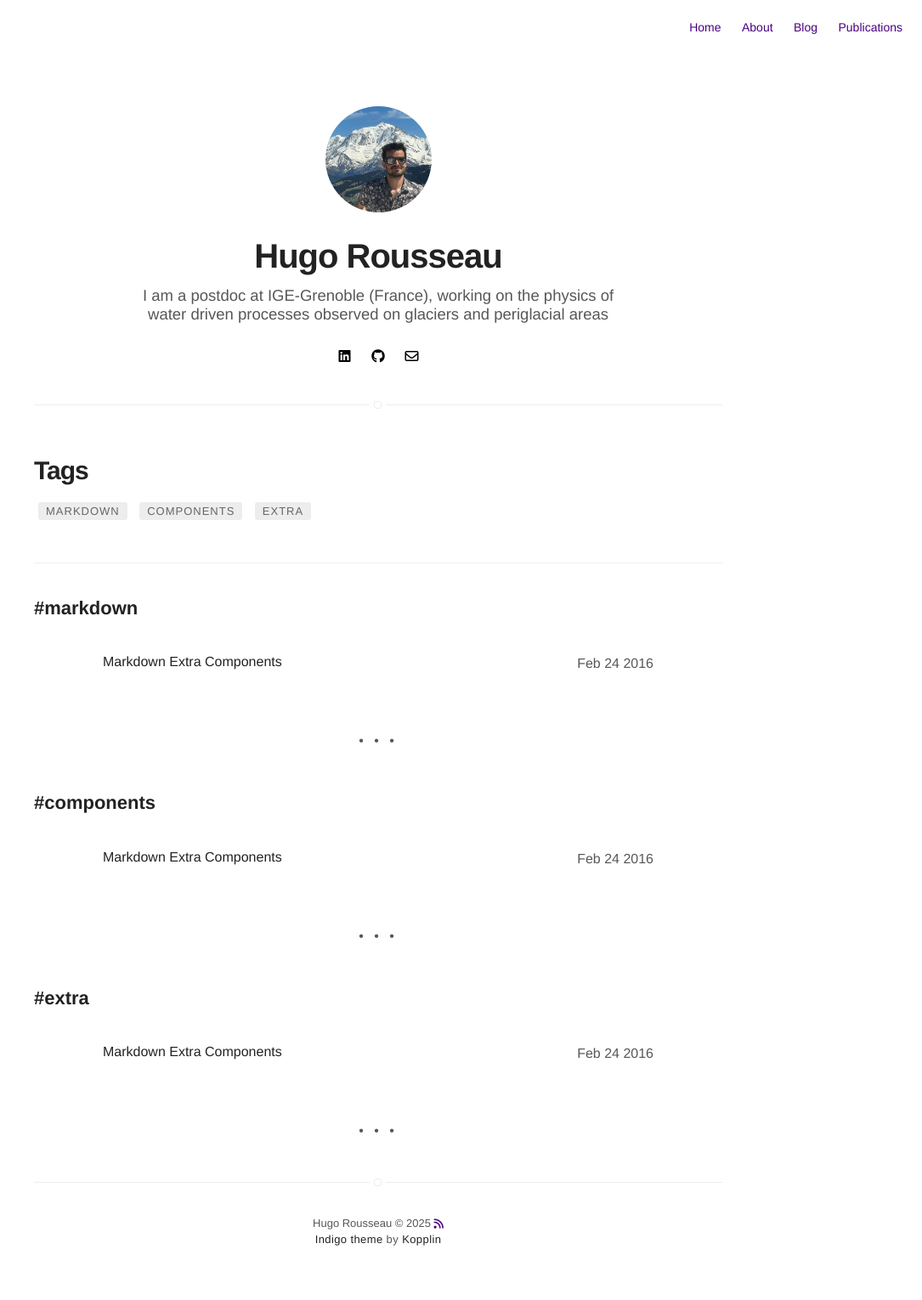
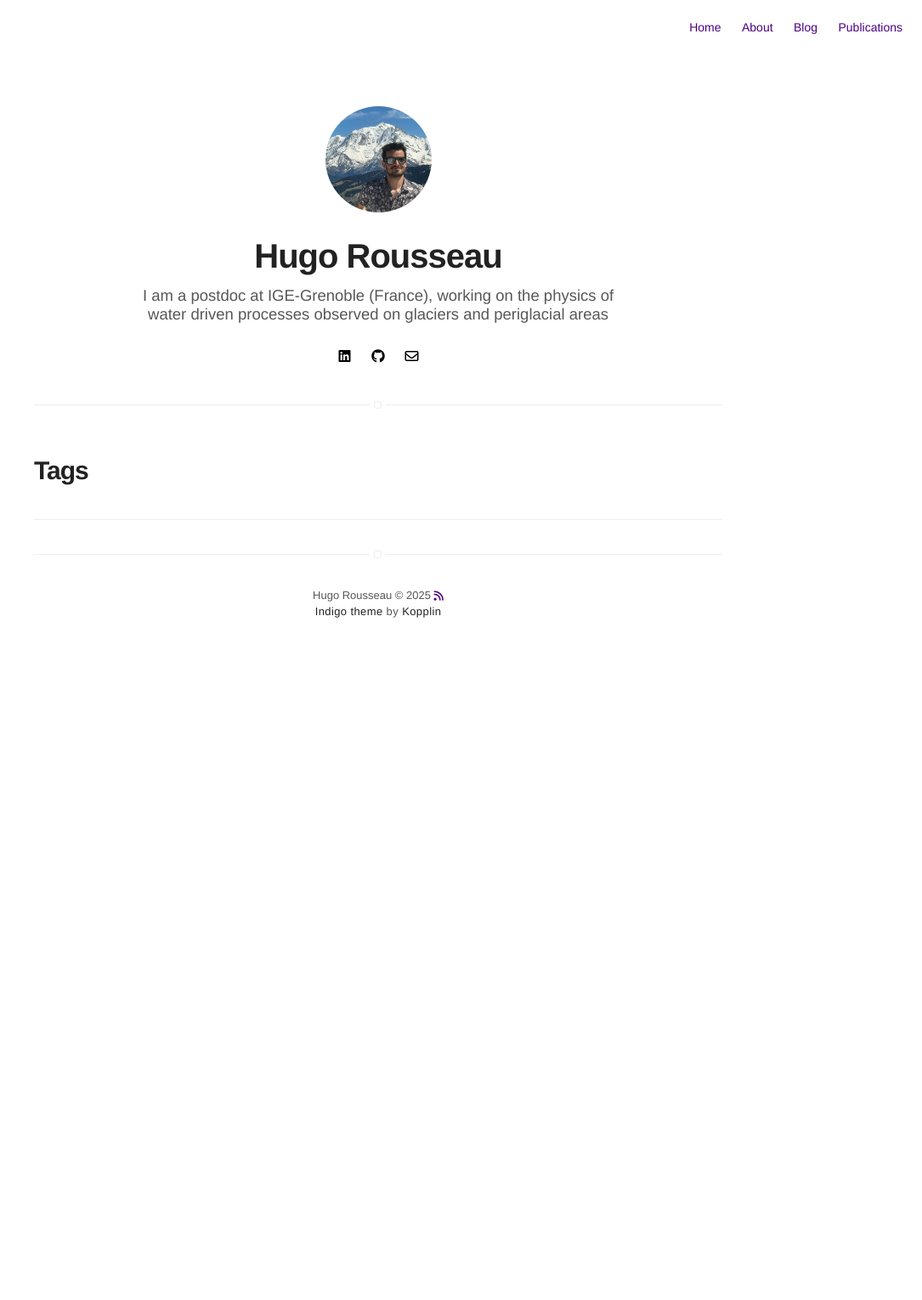
Before and after one commit to roussehu/roussehu.github.io, a Jekyll site: the page built from tags.html, in a window 1280 px wide. Shown: the whole page at 85% size, without its empty margins (195-1280 px from the left). Built offline with Jekyll 4.4.1, drawn with Linux system fonts in a browser that asks for light colours; nearby versions of some CDN libraries; after the commit the page ends 900 px from its top, so only the background shows below that.

Commit message:
corrections

```diff
--- a/_posts/2015-02-24-markdown-extra-components.markdown
+++ /dev/null
@@ -1,196 +0,0 @@
----
-title: "Markdown Extra Components"
-layout: post
-date: 2016-02-24 22:48
-image: /assets/images/markdown.jpg
-headerImage: false
-tag:
-- markdown
-- components
-- extra
-category: blog
-author: jamesfoster
-description: Markdown summary with different options
----
-
-## Summary:
-
-You can pick as item to see how to apply in markdown.
-
-#### Especial Elements
-- [Evidence](#evidence)
-- [Side-by-Side](#side-by-side)
-- [Star](#star)
-- [Especial Breaker](#especial-breaker)
-- [Spoiler](#spoiler)
-
-#### External Elements
-- [Gist](#gist)
-- [Codepen](#codepen)
-- [Slideshare](#slideshare)
-- [Videos](#videos)
-
----
-
-## Evidence
-
-You can try the evidence!
-
-<span class="evidence">Paragraphs can be written like so. A paragraph is the basic block of Markdown. A paragraph is what text will turn into when there is no reason it should become anything else.</span>
-
-{% highlight html %}
-<span class="evidence">Paragraphs can be written like so. A paragraph is the basic block of Markdown. A paragraph is what text will turn into when there is no reason it should become anything else.</span>
-{% endhighlight %}
-
----
-
-## Side-by-side
-
-Like the [Medium](https://medium.com/) component.
-
-**Image** on the left and **Text** on the right:
-
-{% highlight html %}
-<div class="side-by-side">
-    <div class="toleft">
-        <img class="image" src="{{ site.url }}/{{ site.picture }}" alt="Alt Text">
-        <figcaption class="caption">Photo by John Doe</figcaption>
-    </div>
-
-    <div class="toright">
-        <p>Lorem ipsum dolor sit amet, consectetur adipisicing elit, sed do eiusmod tempor incididunt ut labore et dolore magna aliqua. Ut enim ad minim veniam, quis nostrud exercitation ullamco laboris nisi ut aliquip ex ea commodo consequat. Duis aute irure dolor in reprehenderit in voluptate velit esse cillum dolore eu fugiat nulla pariatur. Excepteur sint occaecat cupidatat non proident, sunt in culpa qui officia deserunt mollit anim id est laborum.</p>
-    </div>
-</div>
-{% endhighlight %}
-
-<div class="side-by-side">
-    <div class="toleft">
-        <img class="image" src="{{ site.url }}/{{ site.picture }}" alt="Alt Text">
-        <figcaption class="caption">Photo by John Doe</figcaption>
-    </div>
-
-    <div class="toright">
-        <p>Lorem ipsum dolor sit amet, consectetur adipisicing elit, sed do eiusmod tempor incididunt ut labore et dolore magna aliqua. Ut enim ad minim veniam, quis nostrud exercitation ullamco laboris nisi ut aliquip ex ea commodo consequat. Duis aute irure dolor in reprehenderit in voluptate velit esse cillum dolore eu fugiat nulla pariatur. Excepteur sint occaecat cupidatat non proident, sunt in culpa qui officia deserunt mollit anim id est laborum.</p>
-    </div>
-</div>
-
-**Text** on the left and **Image** on the right:
-
-{% highlight html %}
-<div class="side-by-side">
-    <div class="toleft">
-        <p>Lorem ipsum dolor sit amet, consectetur adipisicing elit, sed do eiusmod tempor incididunt ut labore et dolore magna aliqua. Ut enim ad minim veniam, quis nostrud exercitation ullamco laboris nisi ut aliquip ex ea commodo consequat. Duis aute irure dolor in reprehenderit in voluptate velit esse cillum dolore eu fugiat nulla pariatur. Excepteur sint occaecat cupidatat non proident, sunt in culpa qui officia deserunt mollit anim id est laborum.</p>
-    </div>
-
-    <div class="toright">
-        <img class="image" src="{{ site.url }}/{{ site.picture }}" alt="Alt Text">
-        <figcaption class="caption">Photo by John Doe</figcaption>
-    </div>
-</div>
-{% endhighlight %}
-
-<div class="side-by-side">
-    <div class="toleft">
-        <p>Lorem ipsum dolor sit amet, consectetur adipisicing elit, sed do eiusmod tempor incididunt ut labore et dolore magna aliqua. Ut enim ad minim veniam, quis nostrud exercitation ullamco laboris nisi ut aliquip ex ea commodo consequat. Duis aute irure dolor in reprehenderit in voluptate velit esse cillum dolore eu fugiat nulla pariatur. Excepteur sint occaecat cupidatat non proident, sunt in culpa qui officia deserunt mollit anim id est laborum.</p>
-    </div>
-
-    <div class="toright">
-        <img class="image" src="{{ site.url }}/{{ site.picture }}" alt="Alt Text">
-        <figcaption class="caption">Photo by John Doe</figcaption>
-    </div>
-</div>
-
----
-
-## Star
-
-You can give evidence to a post. Just add the tag to the markdown file.
-
-{% highlight raw %}
-star: true
-{% endhighlight %}
-
----
-
-## Especial Breaker
-
-You can add a especial *hr* to your text.
-
-{% highlight html %}
-<div class="breaker"></div>
-{% endhighlight %}
-
-<div class="breaker"></div>
-
----
-
-## Spoiler
-
-You can add an especial hidden content that appears on hover.
-
-{% highlight html %}
-<div class="spoiler"><p>your content</p></div>
-{% endhighlight %}
-
-<div class="spoiler"><p>Lorem ipsum dolor sit amet, consectetur adipisicing elit, sed do eiusmod tempor incididunt ut labore et dolore magna aliqua. Ut enim ad minim veniam, quis nostrud exercitation ullamco laboris nisi ut aliquip ex ea commodo consequat. Duis aute irure dolor in reprehenderit in voluptate velit esse cillum dolore eu fugiat nulla pariatur. Excepteur sint occaecat cupidatat non proident, sunt in culpa qui officia deserunt mollit anim id est laborum.</p></div>
-
----
-
-## Gist
-
-You can add Gists from github.
-
-{% highlight raw %}
-{ % gist sergiokopplin/91ff4220480727b47224245ee2e9c291 % }
-{% endhighlight %}
-
-{% gist sergiokopplin/91ff4220480727b47224245ee2e9c291 %}
-
----
-
-## Codepen
-
-You can add Pens from Codepen.
-
-{% highlight html %}
-<p data-height="268" data-theme-id="0" data-slug-hash="gfdDu" data-default-tab="result" data-user="chriscoyier" class='codepen'>
-    See the Pen <a href='https://codepen.io/chriscoyier/pen/gfdDu/'>Crappy Recreation of the Book Cover of *The Flame Alphabet*</a> by Chris Coyier (<a href='https://codepen.io/chriscoyier'>@chriscoyier</a>) on <a href='https://codepen.io'>CodePen</a>.
-</p>
-<script async src="//assets.codepen.io/assets/embed/ei.js"></script>
-{% endhighlight %}
-
-<p data-height="268" data-theme-id="0" data-slug-hash="gfdDu" data-default-tab="result" data-user="chriscoyier" class='codepen'>See the Pen <a href='https://codepen.io/chriscoyier/pen/gfdDu/'>Crappy Recreation of the Book Cover of *The Flame Alphabet*</a> by Chris Coyier (<a href='https://codepen.io/chriscoyier'>@chriscoyier</a>) on <a href='https://codepen.io'>CodePen</a>.</p>
-<script async src="//assets.codepen.io/assets/embed/ei.js"></script>
-
----
-
-## Slideshare
-
-Add your presentations here!
-
-{% highlight html %}
-<iframe src="//www.slideshare.net/slideshow/embed_code/key/hqDhSJoWkrHe7l" width="560" height="310" frameborder="0" marginwidth="0" marginheight="0" scrolling="no" style="border:1px solid #CCC; border-width:1px; margin-bottom:5px; max-width: 100%;" allowfullscreen> </iframe>
-{% endhighlight %}
-
-<iframe src="//www.slideshare.net/slideshow/embed_code/key/hqDhSJoWkrHe7l" width="560" height="310" frameborder="0" marginwidth="0" marginheight="0" scrolling="no" style="border:1px solid #CCC; border-width:1px; margin-bottom:5px; max-width: 100%;" allowfullscreen> </iframe>
-
----
-
-## Videos
-
-Do you want some videos? Youtube, Vimeo or Vevo? Copy the embed code and paste on your post!
-
-**Example**
-
-{% highlight html %}
-<iframe width="560" height="310" src="https://www.youtube.com/embed/r7XhWUDj-Ts" frameborder="0" allowfullscreen></iframe>
-{% endhighlight %}
-
-<iframe width="560" height="310" src="https://www.youtube.com/embed/r7XhWUDj-Ts" frameborder="0" allowfullscreen></iframe>
-
-[1]: https://daringfireball.net/projects/markdown/
-[2]: https://www.fileformat.info/info/unicode/char/2163/index.htm
-[3]: https://www.markitdown.net/
-[4]: https://daringfireball.net/projects/markdown/basics
-[5]: https://daringfireball.net/projects/markdown/syntax
-[6]: https://kune.fr/wp-content/uploads/2013/10/ghost-blog.jpg
```
Also changed, not shown: _posts/GRL.md (+2 -5 lines), _posts/JFM.md (+3 -4 lines), _posts/PhysRevFluids.md (+6 -10 lines), about.md (+1 -1 lines), publications.md (+1 -0 lines), 6 other files.
